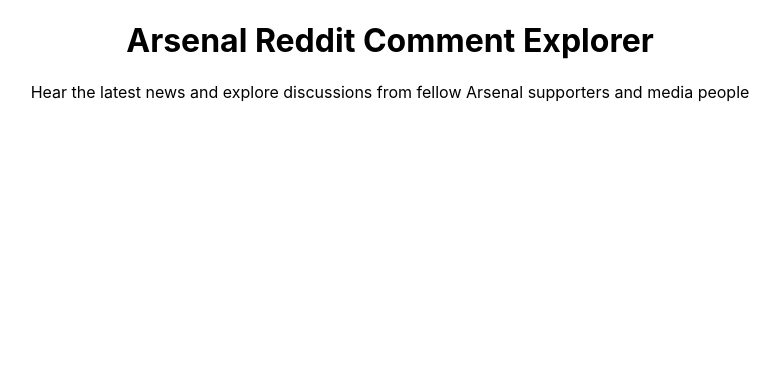
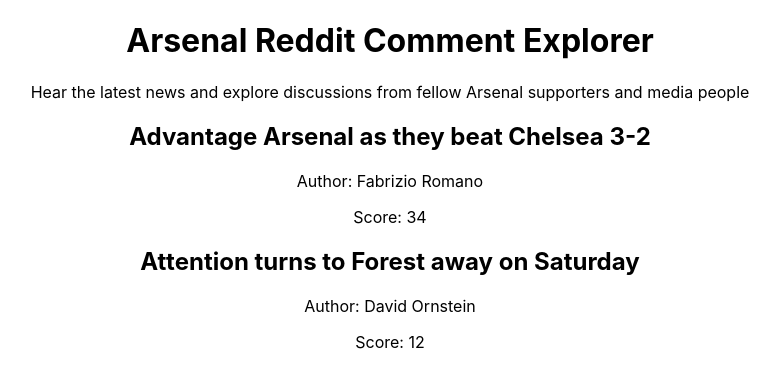
Before and after one commit to SamMeade24/arsenal-reddit-app, a React (Create React App) app: page / in a window 1280 px wide. Shown: the top 388 px of the page, without its empty margins (250-1030 px from the left). Built offline with nearby package versions, Linux system fonts and the light colour scheme.

Commit message:
Added PostCard component and rendered dummy posts in App.js

```diff
--- a/src/App.js
+++ b/src/App.js
@@ -1,12 +1,25 @@
 import React from 'react';
 import './App.css';
 import Header from "./components/Header";
+import PostCard from './components/PostCard';
 
 function App() {
+  const dummyPosts = [
+    {title: "Advantage Arsenal as they beat Chelsea 3-2", author: "Fabrizio Romano", score: 34},
+    {title: "Attention turns to Forest away on Saturday", author: "David Ornstein", score: 12}
+  ];
+
   return (
     <div className="App">
       <Header />
-      {/* Other components will eventually go here */}
+      {dummyPosts.map((post, index) => (
+        <PostCard
+          key={index}
+          title={post.title}
+          author={post.author}
+          score={post.score}
+        />
+      ))}
     </div>
   );
 }
--- a/src/components/PostCard.js
+++ b/src/components/PostCard.js
@@ -0,0 +1,13 @@
+import React from "react";
+
+function PostCard({title, author, score}) {
+    return (
+        <div className="post-card">
+            <h2>{title}</h2>
+            <p>Author: {author}</p>
+            <p>Score: {score}</p>
+        </div>
+    );
+}
+
+export default PostCard;
```
